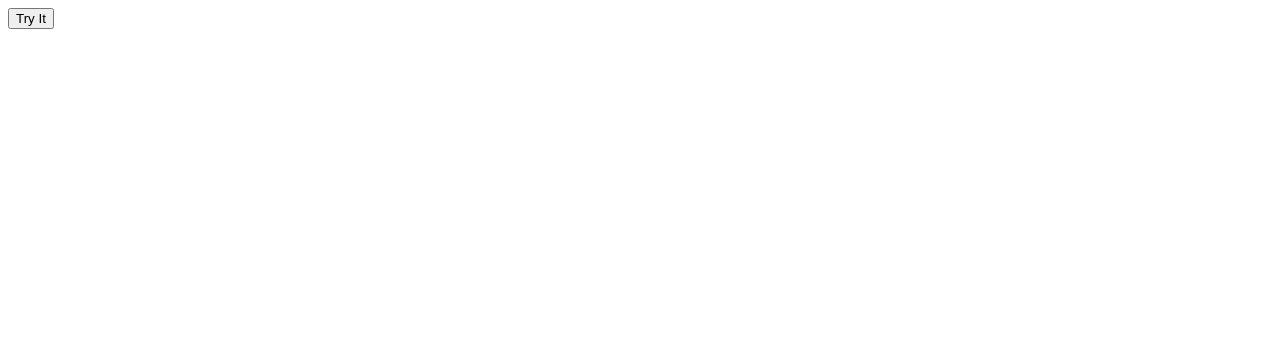
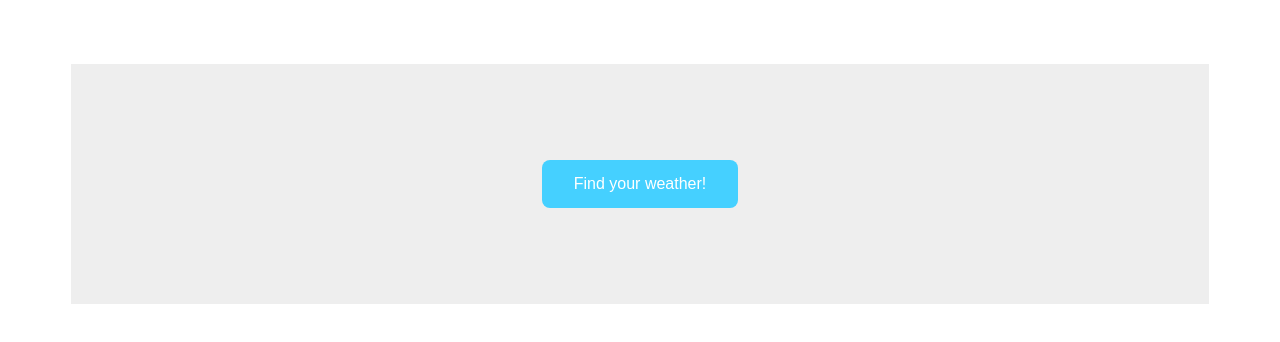
Before and after one commit to zaralev/weather-app, a plain HTML site: page index.html in a window 1280 px wide. Drawn offline with nearby package versions, Linux system fonts and the light colour scheme.

Commit message:
added styling to the information

```diff
--- a/index.html
+++ b/index.html
@@ -1,14 +1,24 @@
 <!DOCTYPE html>
 <html>
-  <head>
+
+<head>
     <meta charset="utf-8">
     <title>Weather App</title>
     <script type="text/javascript" src="weather.js"></script>
+    <link rel="stylesheet" href="style.css">
     <script type="text/javascript" src="https://ajax.googleapis.com/ajax/libs/jquery/2.2.0/jquery.min.js"></script>
-  </head>
-  <body>
-    <button onclick="getLocation()">Try It</button>
-    <p id="demo"></p>
+</head>
 
-  </body>
+<body>
+    <div id="container">
+        <div id="button">
+            <button class="button" onclick="getLocation()">Find your weather!</button>
+        </div>
+        <div id="demo"></div>
+        <div id="picture"></div>
+
+    </div>
+
+</body>
+
 </html>
--- /dev/null
+++ b/style.css
@@ -0,0 +1,34 @@
+* {
+  box-sizing:border-box;
+}
+
+.button {
+    background-color: #45D0FF;
+    border: none;
+    border-radius:0.5em;
+    color: white;
+    padding: 15px 32px;
+    text-align: center;
+    text-decoration: none;
+    display: inline-block;
+    font-size: 16px;
+    cursor: pointer;
+}
+
+.button:hover {
+  background-color: #70E5FF;
+  cursor: pointer;
+}
+
+
+#container {
+  width:90%;
+  padding: 2em;
+  margin:4em auto 4em auto;
+  background-color:#EEE;
+}
+
+#button {
+  text-align:center;
+  margin: 4em;
+}
--- a/weather.js
+++ b/weather.js
@@ -33,12 +33,12 @@ function apiCall(lat, long){
     console.log(request.main.temp);
     var z = parseInt(request.main.temp) -273;
     console.log(z);
-    $("#demo").html("Weather: "+
-           request.weather[0].description + "\r" +
+    $("#demo").append("Weather: "+
+           request.weather[0].description + "<br>" +
            "Temperature: " + z + "ºC");
 
-    if (request.weather[0].id == 802){
-      $("#demo").append("<img src='cloud.png' />");
+    if (request.weather[0].id > 200){
+      $("#picture").append("<img src='http://i.imgur.com/ePlNypi.png' alt='cloudy' />");
     }
 
  }
```
